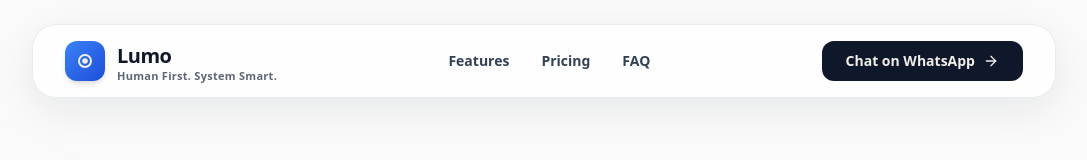
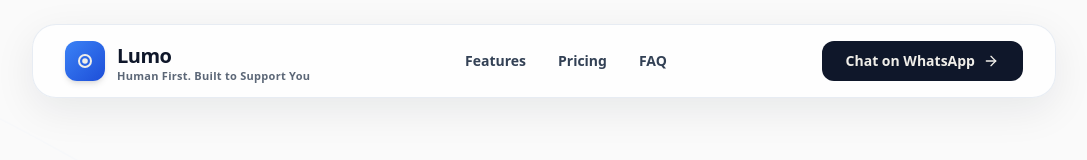
Before and after one commit to jeffthecool9/lumo3.0, a React (Vite) app: page / in a window 1280 px wide. Shown: the top 160 px of the page, without its empty margins (96-1183 px from the left). Built offline with nearby package versions, Linux system fonts and the light colour scheme; the HTML template or start-up script is replaced by a standard one.

Commit message:
Update Navbar.tsx

```diff
--- a/src/components/Navbar.tsx
+++ b/src/components/Navbar.tsx
@@ -40,7 +40,7 @@ export const Navbar: React.FC = () => {
       Lumo
     </span>
     <span className="text-[11px] font-semibold tracking-wide text-slate-700/80">
-      Human First. System Smart.
+      Human First. Built to Support You
     </span>
   </div>
 </a>
```
